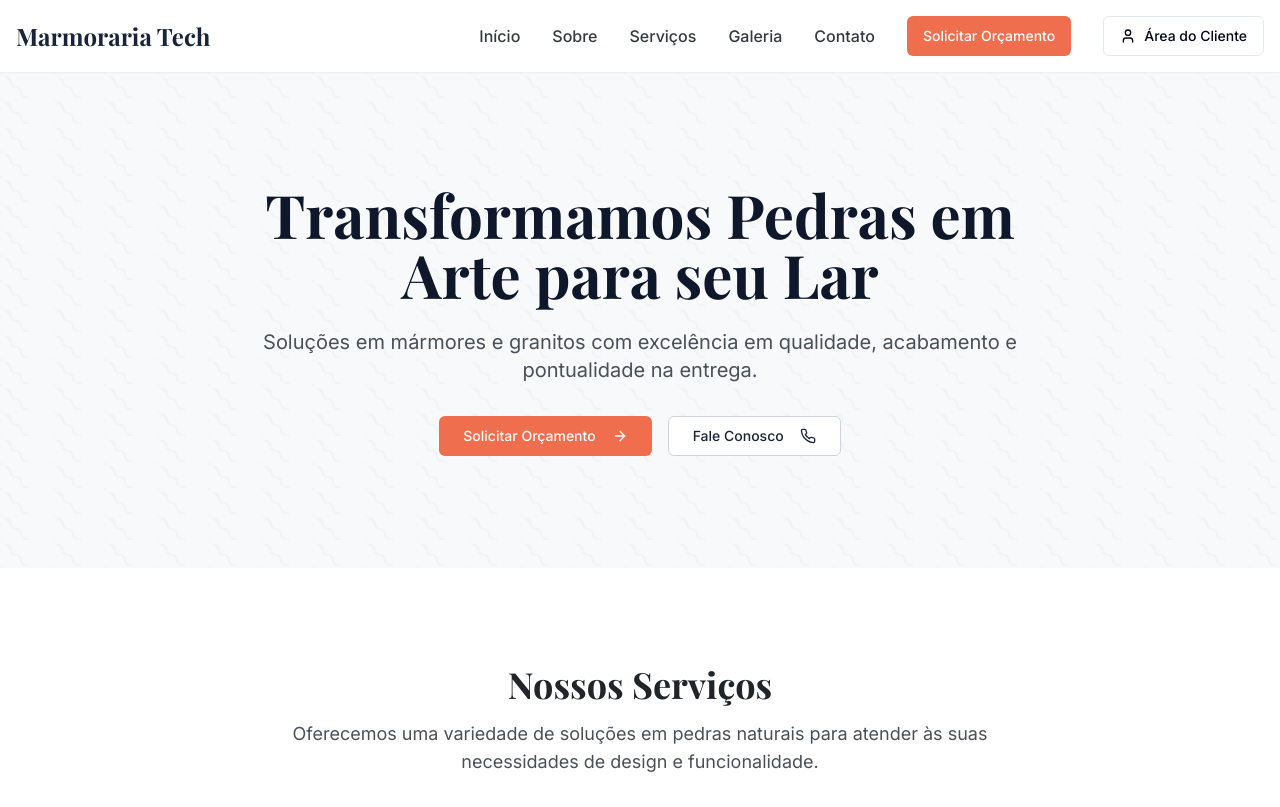
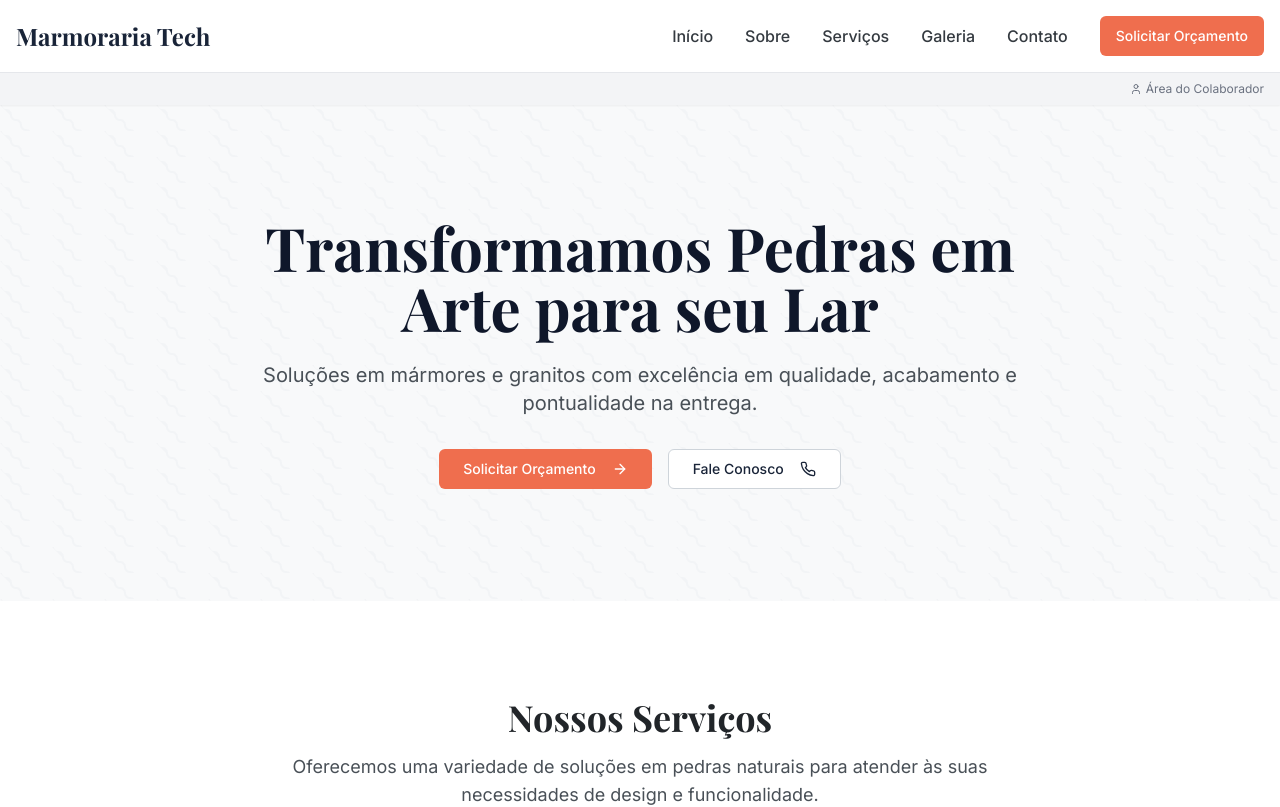
Before and after one commit to TauaRibeiro/marmoraria-budget-manager, a React (Vite) app: page / in a window 1280 px wide. Shown: the top 807 px of the page. Built offline with nearby package versions, Linux system fonts and the light colour scheme.

Commit message:
Update "Área do Cliente" button
The "Área do Cliente" button should only be visible to company employees.

```diff
--- a/src/components/Navbar.tsx
+++ b/src/components/Navbar.tsx
@@ -38,11 +38,6 @@ const Navbar = () => {
           <Link to="/orcamento">
             <Button className="bg-secondary hover:bg-secondary/90 text-white">
               Solicitar Orçamento
-            </Button>
-          </Link>
-          <Link to="/login">
-            <Button variant="outline" className="flex items-center gap-2">
-              <User size={18} /> Área do Cliente
             </Button>
           </Link>
         </nav>
@@ -103,16 +98,18 @@ const Navbar = () => {
             >
               Solicitar Orçamento
             </Link>
-            <Link
-              to="/login"
-              className="border border-gray-300 bg-white hover:bg-gray-50 text-marble-700 font-medium px-4 py-2 rounded-md text-center flex items-center justify-center gap-2"
-              onClick={toggleMenu}
-            >
-              <User size={18} /> Área do Cliente
-            </Link>
           </div>
         </div>
       )}
+
+      {/* Colaborador Link (footer position in both mobile and desktop) */}
+      <div className="bg-gray-100 border-t border-gray-200 py-1 text-right">
+        <div className="container mx-auto px-4">
+          <Link to="/login" className="text-xs text-gray-500 hover:text-primary inline-flex items-center gap-1">
+            <User size={12} /> Área do Colaborador
+          </Link>
+        </div>
+      </div>
     </header>
   );
 };
--- a/src/pages/LoginPage.tsx
+++ b/src/pages/LoginPage.tsx
@@ -53,7 +53,7 @@ const LoginPage = () => {
         <CardHeader className="space-y-1">
           <CardTitle className="text-2xl font-bold text-center">Marmoraria Tech</CardTitle>
           <CardDescription className="text-center">
-            Entre com suas credenciais para acessar o sistema
+            Área restrita para colaboradores da empresa
           </CardDescription>
         </CardHeader>
         <CardContent>
```
